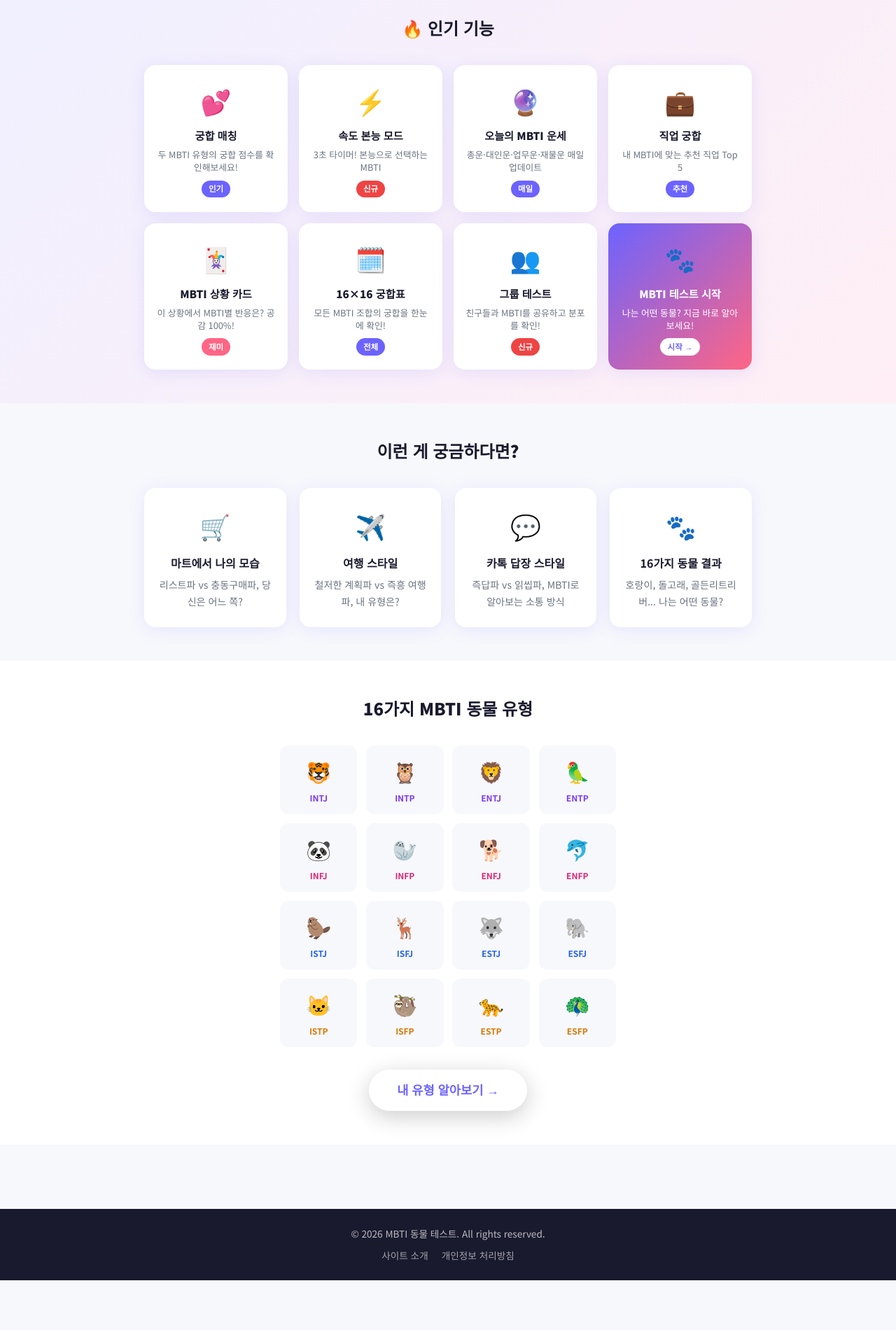
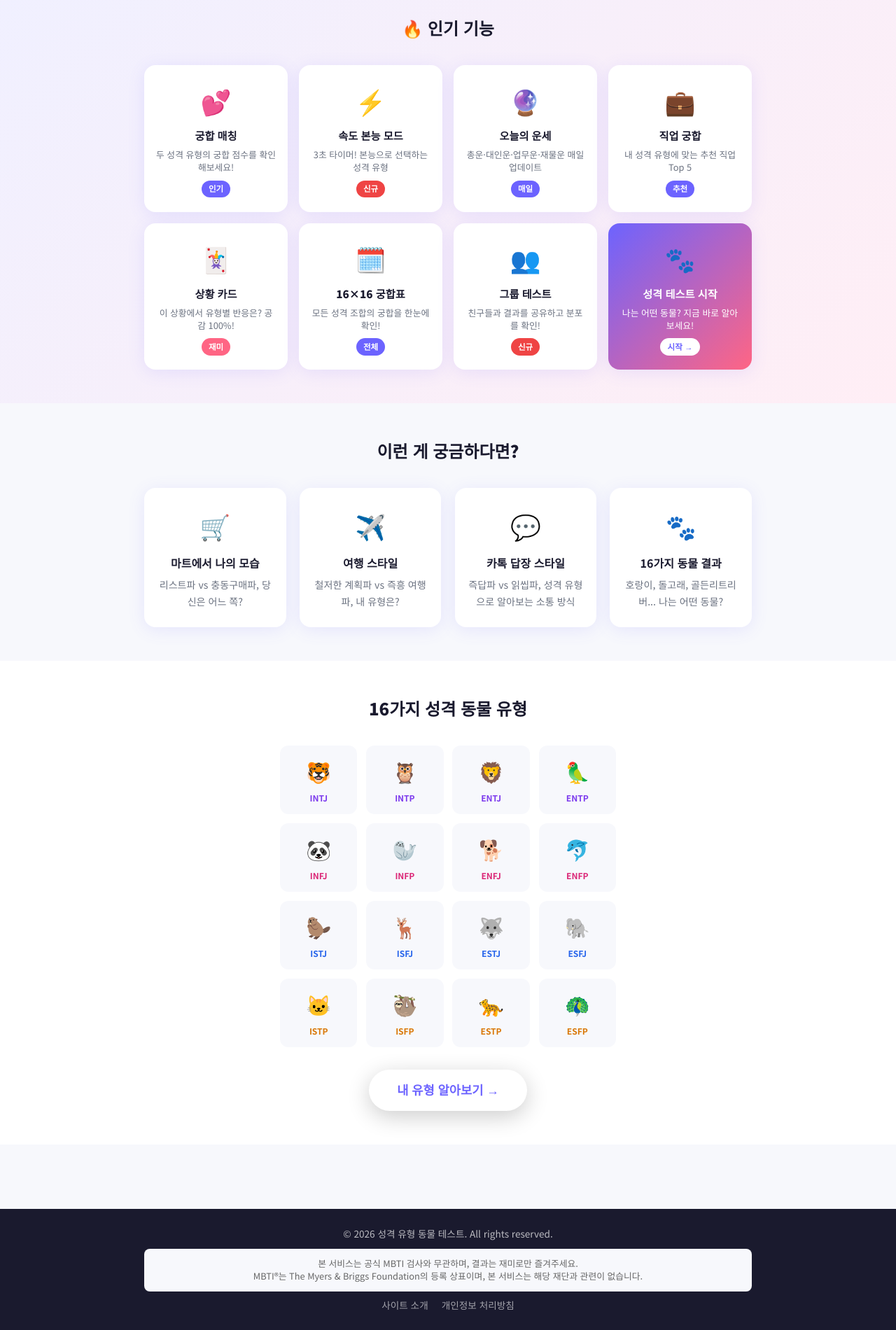
Before and after one commit to jeano76/FUNNY, a plain HTML site: page index.html in a window 1280 px wide. Shown: the part 626-2526 px from the top of the page at 70% size. Before the commit the page ends 2455 px from the top, so only its background shows below. Drawn offline with Linux system fonts and the light colour scheme.

Commit message:
docs: Remove operator info and update disclaimer for advertising guidelines

```diff
--- a/index.html
+++ b/index.html
@@ -3,23 +3,23 @@
 <head>
   <meta charset="UTF-8" />
   <meta name="viewport" content="width=device-width, initial-scale=1.0" />
-  <title>나의 MBTI는? 재미있는 성격 유형 테스트 🐾</title>
-  <meta name="description" content="마트 쇼핑, 여행, 카톡 답장... 일상 속 나의 행동으로 MBTI를 알아보세요! 16가지 동물 캐릭터로 결과를 확인하고 친구와 공유하세요." />
-  <meta name="keywords" content="MBTI 테스트, MBTI 유형, 성격 유형 검사, MBTI 동물, MBTI 궁합, MBTI 무료 테스트" />
+  <title>나의 성격 유형은? 재미있는 16가지 동물 테스트 🐾</title>
+  <meta name="description" content="마트 쇼핑, 여행, 카톡 답장... 일상 속 나의 행동으로 성격 유형을 알아보세요! 16가지 동물 캐릭터로 결과를 확인하고 친구와 공유하세요." />
+  <meta name="keywords" content="성격 유형 테스트, 16 Personalities, 성격 검사, MBTI 동물, 성격 궁합, 무료 테스트" />
   <meta name="robots" content="index, follow" />
 
   <!-- Open Graph -->
   <meta property="og:type" content="website" />
-  <meta property="og:title" content="나의 MBTI는? 재미있는 성격 유형 테스트 🐾" />
-  <meta property="og:description" content="일상 속 행동으로 알아보는 나의 MBTI! 16가지 동물 캐릭터 결과를 친구와 공유해보세요." />
+  <meta property="og:title" content="나의 성격 유형은? 재미있는 16가지 동물 테스트 🐾" />
+  <meta property="og:description" content="일상 속 행동으로 알아보는 나의 성격 유형! 16가지 동물 캐릭터 결과를 친구와 공유해보세요." />
   <meta property="og:image" content="assets/og-image.png" />
   <meta property="og:url" content="" />
-  <meta property="og:site_name" content="MBTI 동물 테스트" />
+  <meta property="og:site_name" content="16가지 성격 유형 동물 테스트" />
 
   <!-- Twitter Card -->
   <meta name="twitter:card" content="summary_large_image" />
-  <meta name="twitter:title" content="나의 MBTI는? 재미있는 성격 유형 테스트" />
-  <meta name="twitter:description" content="일상 속 행동으로 알아보는 나의 MBTI! 16가지 동물 캐릭터 결과를 확인해보세요." />
+  <meta name="twitter:title" content="나의 성격 유형은? 재미있는 16가지 동물 테스트" />
+  <meta name="twitter:description" content="일상 속 행동으로 알아보는 나의 성격 유형! 16가지 동물 캐릭터 결과를 확인해보세요." />
   <meta name="twitter:image" content="assets/og-image.png" />
 
   <!-- Google Fonts -->
@@ -38,7 +38,7 @@
   <!-- Navigation -->
   <nav class="nav">
     <div class="nav-inner">
-      <a href="index.html" class="nav-logo">🐾 MBTI 동물 테스트</a>
+      <a href="index.html" class="nav-logo">🐾 성격 유형 동물 테스트</a>
       <ul class="nav-links">
         <li><a href="index.html">홈</a></li>
         <li><a href="quiz.html">테스트 시작</a></li>
@@ -54,7 +54,7 @@
       <h1 class="hero-title">나는 어떤 동물일까?</h1>
       <p class="hero-subtitle">
         마트 쇼핑, 여행 계획, 카톡 답장 속도...<br />
-        <strong>일상 속 나의 행동</strong>으로 MBTI를 알아보세요!
+        <strong>일상 속 나의 행동</strong>으로 성격 유형(MBTI)을 알아보세요!
       </p>
       <div class="hero-badges">
         <span class="badge">⏱ 약 3분</span>
@@ -86,48 +86,48 @@
         <a href="compat.html" class="popular-card">
           <div class="popular-card-icon">💕</div>
           <h3>궁합 매칭</h3>
-          <p>두 MBTI 유형의 궁합 점수를 확인해보세요!</p>
+          <p>두 성격 유형의 궁합 점수를 확인해보세요!</p>
           <span class="popular-badge">인기</span>
         </a>
         <a href="speed.html" class="popular-card">
           <div class="popular-card-icon">⚡</div>
           <h3>속도 본능 모드</h3>
-          <p>3초 타이머! 본능으로 선택하는 MBTI</p>
+          <p>3초 타이머! 본능으로 선택하는 성격 유형</p>
           <span class="popular-badge popular-badge-new">신규</span>
         </a>
         <a href="fortune.html" class="popular-card">
           <div class="popular-card-icon">🔮</div>
-          <h3>오늘의 MBTI 운세</h3>
+          <h3>오늘의 운세</h3>
           <p>총운·대인운·업무운·재물운 매일 업데이트</p>
           <span class="popular-badge">매일</span>
         </a>
         <a href="careers.html" class="popular-card">
           <div class="popular-card-icon">💼</div>
           <h3>직업 궁합</h3>
-          <p>내 MBTI에 맞는 추천 직업 Top 5</p>
+          <p>내 성격 유형에 맞는 추천 직업 Top 5</p>
           <span class="popular-badge">추천</span>
         </a>
         <a href="situations.html" class="popular-card">
           <div class="popular-card-icon">🃏</div>
-          <h3>MBTI 상황 카드</h3>
-          <p>이 상황에서 MBTI별 반응은? 공감 100%!</p>
+          <h3>상황 카드</h3>
+          <p>이 상황에서 유형별 반응은? 공감 100%!</p>
           <span class="popular-badge popular-badge-fun">재미</span>
         </a>
         <a href="compat-chart.html" class="popular-card">
           <div class="popular-card-icon">🗓️</div>
           <h3>16×16 궁합표</h3>
-          <p>모든 MBTI 조합의 궁합을 한눈에 확인!</p>
+          <p>모든 성격 조합의 궁합을 한눈에 확인!</p>
           <span class="popular-badge">전체</span>
         </a>
         <a href="group.html" class="popular-card">
           <div class="popular-card-icon">👥</div>
           <h3>그룹 테스트</h3>
-          <p>친구들과 MBTI를 공유하고 분포를 확인!</p>
+          <p>친구들과 결과를 공유하고 분포를 확인!</p>
           <span class="popular-badge popular-badge-new">신규</span>
         </a>
         <a href="quiz.html" class="popular-card popular-card-highlight">
           <div class="popular-card-icon">🐾</div>
-          <h3>MBTI 테스트 시작</h3>
+          <h3>성격 테스트 시작</h3>
           <p>나는 어떤 동물? 지금 바로 알아보세요!</p>
           <span class="popular-badge popular-badge-go">시작 →</span>
         </a>
@@ -153,7 +153,7 @@
         <div class="feature-card">
           <div class="feature-icon">💬</div>
           <h3>카톡 답장 스타일</h3>
-          <p>즉답파 vs 읽씹파, MBTI로 알아보는 소통 방식</p>
+          <p>즉답파 vs 읽씹파, 성격 유형으로 알아보는 소통 방식</p>
         </div>
         <div class="feature-card">
           <div class="feature-icon">🐾</div>
@@ -167,7 +167,7 @@
   <!-- MBTI Types Preview -->
   <section class="types-preview">
     <div class="container">
-      <h2 class="section-title">16가지 MBTI 동물 유형</h2>
+      <h2 class="section-title">16가지 성격 동물 유형</h2>
       <div class="types-grid">
         <div class="type-item" data-group="nt"><span>🐯</span><small>INTJ</small></div>
         <div class="type-item" data-group="nt"><span>🦉</span><small>INTP</small></div>
@@ -198,7 +198,11 @@
   <!-- Footer -->
   <footer class="footer">
     <div class="container">
-      <p>&copy; 2026 MBTI 동물 테스트. All rights reserved.</p>
+      <p>&copy; 2026 성격 유형 동물 테스트. All rights reserved.</p>
+      <div class="disclaimer" style="font-size: 0.8rem; color: #666; margin-top: 10px; line-height: 1.4;">
+        본 서비스는 공식 MBTI 검사와 무관하며, 결과는 재미로만 즐겨주세요.<br>
+        MBTI®는 The Myers & Briggs Foundation의 등록 상표이며, 본 서비스는 해당 재단과 관련이 없습니다.
+      </div>
       <nav class="footer-nav">
         <a href="about.html">사이트 소개</a>
         <a href="privacy.html">개인정보 처리방침</a>
```
Also changed, not shown: about.html (+11 -12 lines), careers.html (+8 -4 lines), compat-chart.html (+8 -4 lines), compat.html (+8 -4 lines), fortune.html (+8 -4 lines), group.html (+8 -4 lines), privacy.html (+9 -9 lines), quiz.html (+7 -3 lines), result.html (+7 -3 lines), situations.html (+8 -4 lines), speed.html (+8 -4 lines).
